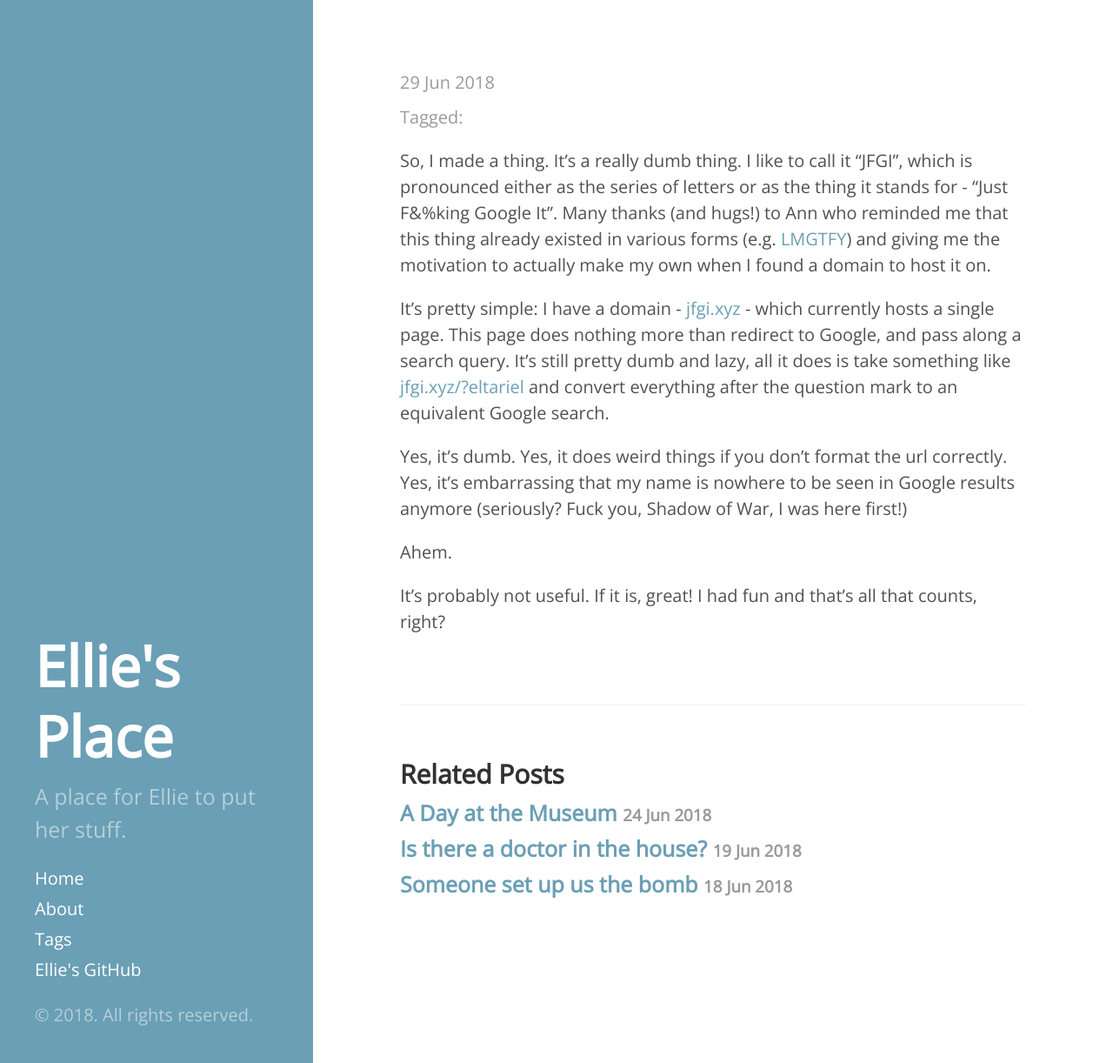
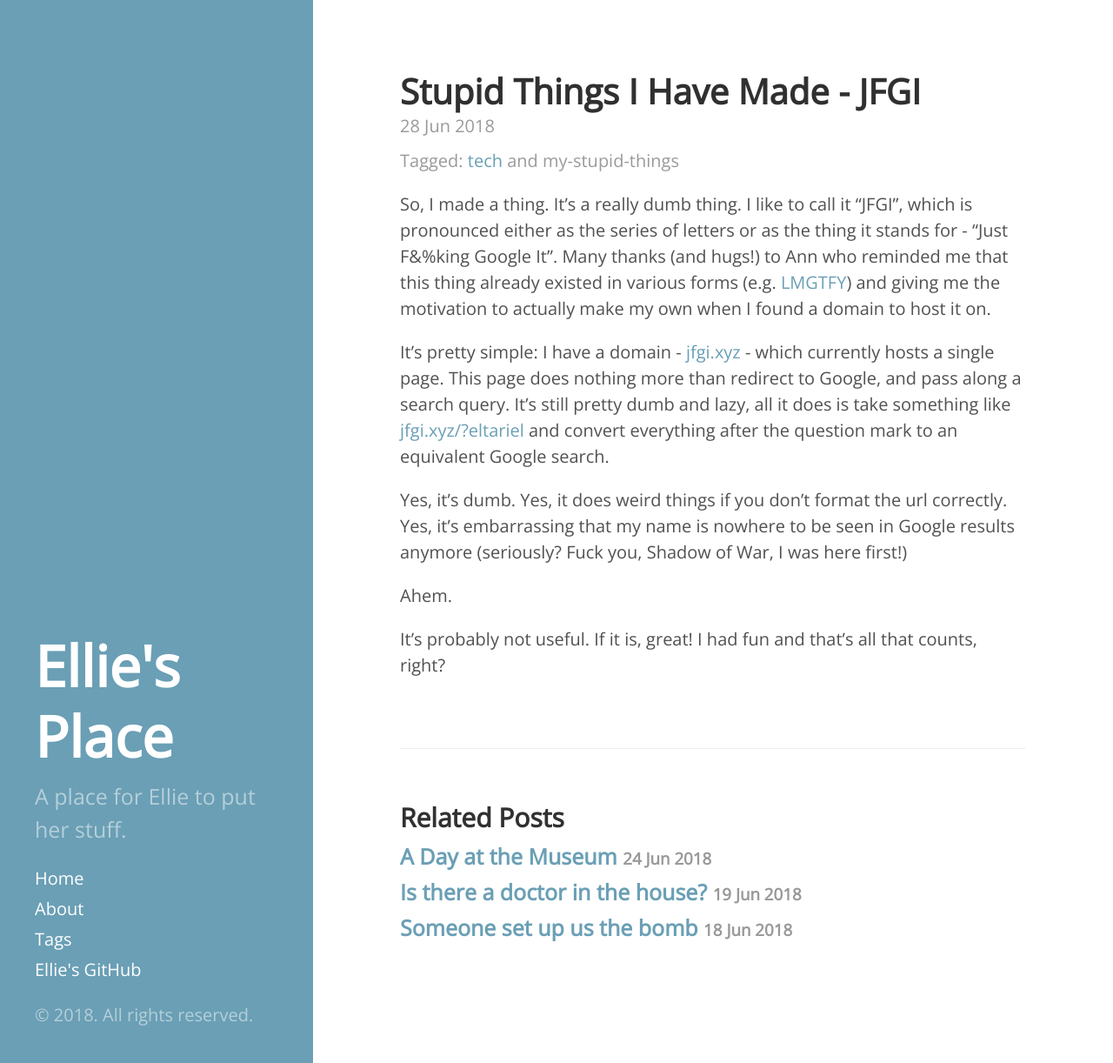
Before and after one commit to eltariel/eltariel.github.io, a Jekyll site: the page built from _posts/tech/2018-06-28-jfgi.md, in a window 1280 px wide and 1222 px high. Shown: the whole window at 87% size. Built offline with Jekyll 4.4.1, drawn with Linux system fonts in a browser that asks for light colours; our own code applies the rules of GitHub Pages for plain Markdown files.

Commit message:
Took colon out of front matter

```diff
--- a/_posts/tech/2018-06-28-jfgi.md
+++ b/_posts/tech/2018-06-28-jfgi.md
@@ -1,6 +1,6 @@
 ---
 layout: post
-title: Stupid Things I Have Made: JFGI
+title: Stupid Things I Have Made - JFGI
 tags: tech my-stupid-things
 ---
 
```
